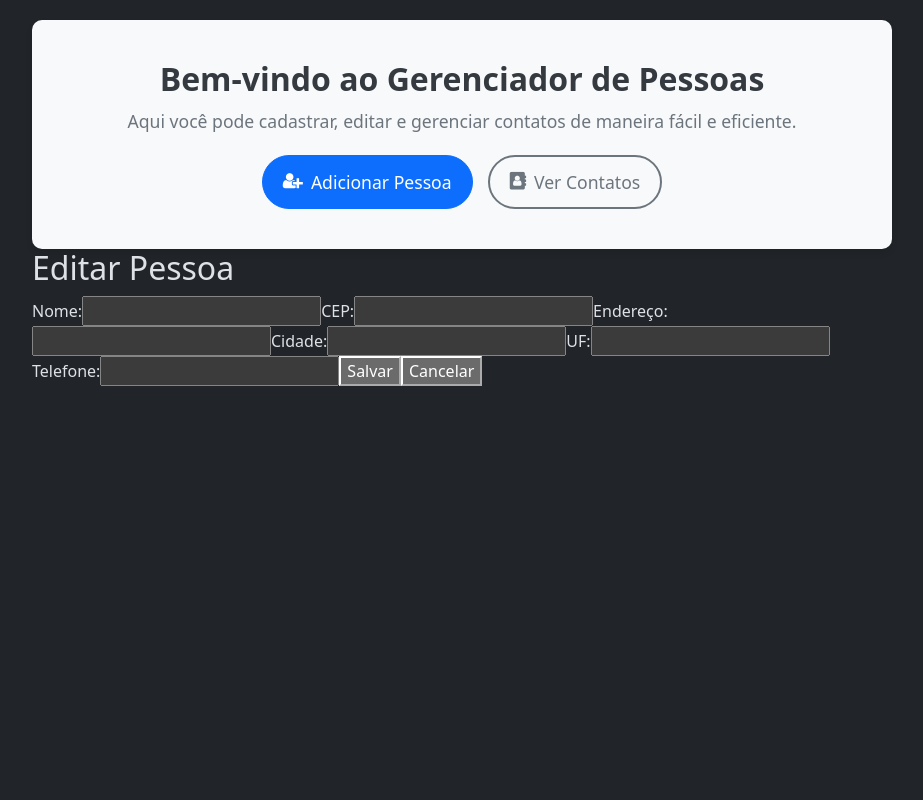
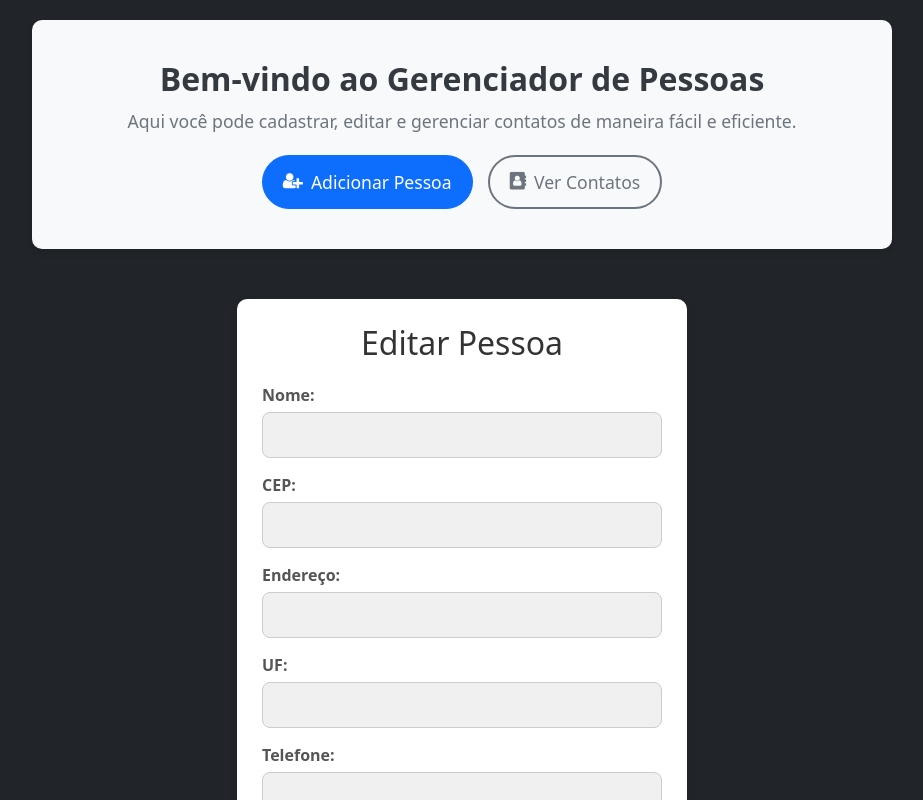
Before and after one commit to GU1LHERMESILV4/AppContatos, an Angular app: page /edit/1 in a window 1280 px wide. Shown: the top 800 px of the page, without its empty margins (178-1101 px from the left). Built offline with nearby package versions, Linux system fonts and the light colour scheme; no server answers.

Commit message:
Alterações no person-edit

```diff
--- a/src/app/components/person-edit/person-edit.component.html
+++ b/src/app/components/person-edit/person-edit.component.html
@@ -1,24 +1,37 @@
+<div class="edit-container">
   <h2>Editar Pessoa</h2>
 
-<form (ngSubmit)="updatePerson()">
+  <form (ngSubmit)="updatePerson()" class="edit-form">
+    <div class="form-group">
       <label>Nome:</label>
       <input type="text" [(ngModel)]="person.nome" name="name" required />
+    </div>
 
+    <div class="form-group">
       <label>CEP:</label>
       <input type="text" [(ngModel)]="person.cep" name="cep" required />
+    </div>
 
+    <div class="form-group">
       <label>Endereço:</label>
       <input type="text" [(ngModel)]="person.endereco" name="address" required />
+    </div>
 
-  <label>Cidade:</label>
-  <input type="text" [(ngModel)]="person.cidade" name="city" required />
-
+    <div class="form-group">
       <label>UF:</label>
       <input type="text" [(ngModel)]="person.uf" name="uf" required />
+    </div>
 
+    <div class="form-group">
       <label>Telefone:</label>
       <input type="text" [(ngModel)]="person.telefone" name="phone" />
+    </div>
 
-  <button type="submit">Salvar</button>
-  <button type="button" (click)="router.navigate(['/list'])">Cancelar</button>
+    <div class="button-group">
+      <button type="submit" class="btn btn-primary">Salvar</button>
+      <button type="button" class="btn btn-secondary" (click)="router.navigate(['/list'])">
+        Cancelar
+      </button>
+    </div>
   </form>
+</div>
--- /dev/null
+++ b/src/app/components/person-edit/person-edit.component.scss
@@ -0,0 +1,79 @@
+.edit-container {
+    max-width: 450px;
+    margin: 50px auto;
+    padding: 25px;
+    background: #fff;
+    border-radius: 10px;
+    box-shadow: 0px 4px 10px rgba(0, 0, 0, 0.1);
+
+    h2 {
+      text-align: center;
+      margin-bottom: 20px;
+      color: #333;
+    }
+
+    .edit-form {
+      display: flex;
+      flex-direction: column;
+      gap: 15px;
+
+      .form-group {
+        display: flex;
+        flex-direction: column;
+
+        label {
+          font-weight: bold;
+          margin-bottom: 5px;
+          color: #555;
+        }
+
+        input {
+          padding: 10px;
+          border: 1px solid #ccc;
+          border-radius: 8px;
+          font-size: 16px;
+          color: #333;
+          background-color: #f0f0f0;
+        }
+
+        input:focus {
+          border-color: #007bff;
+          outline: none;
+          box-shadow: 0 0 5px rgba(0, 123, 255, 0.5);
+          background-color: #ffffff;
+        }
+      }
+
+      .button-group {
+        display: flex;
+        justify-content: space-between;
+        margin-top: 15px;
+
+        .btn {
+          padding: 10px 15px;
+          border: none;
+          border-radius: 5px;
+          cursor: pointer;
+          font-size: 16px;
+        }
+
+        .btn-primary {
+          background: #007bff;
+          color: white;
+        }
+
+        .btn-primary:hover {
+          background: #0056b3;
+        }
+
+        .btn-secondary {
+          background: #ccc;
+          color: black;
+        }
+
+        .btn-secondary:hover {
+          background: #999;
+        }
+      }
+    }
+  }
--- a/src/app/components/person-edit/person-edit.component.ts
+++ b/src/app/components/person-edit/person-edit.component.ts
@@ -6,6 +6,7 @@ import { Person } from 'src/app/interfaces/person.model';
 @Component({
   selector: 'app-person-edit',
   templateUrl: './person-edit.component.html',
+  styleUrls: ['./person-edit.component.scss']
 })
 export class PersonEditComponent implements OnInit {
   person: Person = {
@@ -13,32 +14,35 @@ export class PersonEditComponent implements OnInit {
     nome: '',
     cep: '',
     endereco: '',
-    cidade: '',
     uf: '',
     telefone: ''
   };
 
   constructor(
     private personService: PersonService,
-    public router: Router,
-    private route: ActivatedRoute
+    private route: ActivatedRoute,
+    public router: Router
   ) {}
 
   ngOnInit(): void {
-    const id = Number(this.route.snapshot.paramMap.get('id'));
+    const id = Number(this.route.snapshot.paramMap.get('id')); // Obtém o ID da URL
     if (id) {
-      this.personService.getPersonById(id).subscribe((data) => {
-        this.person = data;
+      this.personService.getPersonById(id).subscribe((data: Person) => {
+        if (data) {
+          this.person = data; // Preenche os campos com os dados do contato
+        }
       });
     }
   }
 
   updatePerson(): void {
-    if (this.person.id) {
-      this.personService.updatePerson(this.person.id, this.person).subscribe(() => {
-        alert('Pessoa atualizada com sucesso!');
-        this.router.navigate(['/list']);
-      });
-    }
+    this.personService.updatePerson(this.person.id, this.person).subscribe(() => {
+      alert('Contato atualizado com sucesso!');
+      this.router.navigate(['/list']);
+    });
+  }
+
+  goBack(): void {
+    this.router.navigate(['/list']);
   }
 }
--- a/src/app/components/person-list/person-list.component.html
+++ b/src/app/components/person-list/person-list.component.html
@@ -1,6 +1,7 @@
 <div class="container">
   <h2>Lista de Pessoas</h2>
   <table>
+    <thead>
       <tr>
         <th>ID</th>
         <th>Nome</th>
@@ -10,6 +11,8 @@
         <th>Telefone</th>
         <th>Ações</th>
       </tr>
+    </thead>
+    <tbody>
       <tr *ngFor="let person of people">
         <td>{{ person.id }}</td>
         <td>{{ person.nome }}</td>
@@ -18,12 +21,10 @@
         <td>{{ person.uf }}</td>
         <td>{{ person.telefone }}</td>
         <td>
-        <button (click)="editPerson(person.id)">Editar</button>
-        <button (click)="deletePerson(person.id)">Excluir</button>
+          <button class="edit-btn" (click)="editPerson(person.id)">Editar</button>
+          <button class="delete-btn" (click)="deletePerson(person.id)">Excluir</button>
         </td>
       </tr>
+    </tbody>
   </table>
-  <app-person-table [people]="people"></app-person-table>
-
-
 </div>
--- a/src/app/components/person-list/person-list.component.scss
+++ b/src/app/components/person-list/person-list.component.scss
@@ -15,8 +15,8 @@
     table {
       width: 100%;
       border-collapse: collapse;
+      border-radius: 10px;
       overflow: hidden;
-      border-radius: 10px;
 
       th, td {
         padding: 12px;
@@ -38,13 +38,16 @@
         background: #e9ecef;
         transition: 0.3s ease-in-out;
       }
-    }
 
       td {
         color: #444;
       }
+    }
 
-    button {
+    // Botões de ação
+    .edit-btn {
+      background: #28a745;
+      color: white;
       border: none;
       padding: 8px 12px;
       margin: 5px;
@@ -53,22 +56,24 @@
       font-weight: bold;
       transition: 0.3s ease-in-out;
 
-      &:first-child {
-        background: #28a745;
-        color: white;
-
       &:hover {
         background: #218838;
       }
     }
 
-      &:last-child {
+    .delete-btn {
       background: #dc3545;
       color: white;
+      border: none;
+      padding: 8px 12px;
+      margin: 5px;
+      border-radius: 5px;
+      cursor: pointer;
+      font-weight: bold;
+      transition: 0.3s ease-in-out;
 
       &:hover {
         background: #b02a37;
       }
     }
   }
-  }
--- a/src/app/components/person-list/person-list.component.ts
+++ b/src/app/components/person-list/person-list.component.ts
@@ -2,7 +2,6 @@ import { Component, OnInit } from '@angular/core';
 import { PersonService } from 'src/app/services/person.service';
 import { Router } from '@angular/router';
 import { Person } from 'src/app/interfaces/person.model';
-
 
 @Component({
   selector: 'app-person-list',
@@ -14,18 +13,52 @@ export class PersonListComponent implements OnInit {
 
   constructor(public personService: PersonService, public router: Router) {}
 
-
   ngOnInit(): void {
     this.loadPeople();
   }
 
   loadPeople(): void {
     this.personService.getPeople().subscribe((data: Person[]) => {
-      this.people = data.map(person => ({
-        ...person,
-        id: person.id ?? 0
-      }));
+      if (data.length > 0) {
+        this.people = data.map(person => ({
+          ...person,
+          id: person.id ?? 0
+        }));
+      } else {
+        this.loadExamplePeople(); // Carrega exemplos se a API não retornar nada
+      }
+    }, () => {
+      this.loadExamplePeople(); // Em caso de erro, carrega exemplos também
     });
+  }
+
+  loadExamplePeople(): void {
+    this.people = [
+      {
+        id: 1,
+        nome: 'João Silva',
+        endereco: 'Rua das Flores, 123',
+        cep: '12345-678',
+        uf: 'SP',
+        telefone: '(11) 98765-4321'
+      },
+      {
+        id: 2,
+        nome: 'Maria Oliveira',
+        endereco: 'Avenida Brasil, 456',
+        cep: '87654-321',
+        uf: 'RJ',
+        telefone: '(21) 99988-7766'
+      },
+      {
+        id: 3,
+        nome: 'Carlos Santos',
+        endereco: 'Praça Central, 789',
+        cep: '54321-987',
+        uf: 'MG',
+        telefone: '(31) 91234-5678'
+      }
+    ];
   }
 
   editPerson(id: number): void {
--- a/src/app/interfaces/person.model.ts
+++ b/src/app/interfaces/person.model.ts
@@ -3,7 +3,6 @@ export interface Person {
   nome: string;
   cep: string;
   endereco: string;
-  cidade: string;
   uf: string;
   telefone?: string;
   ativo?: boolean;
--- a/src/app/services/person.service.ts
+++ b/src/app/services/person.service.ts
@@ -1,13 +1,13 @@
 import { Injectable } from '@angular/core';
 import { HttpClient } from '@angular/common/http';
 import { Observable } from 'rxjs';
-import { Person } from 'src/app/interfaces/person.model';
+import { Person } from '../interfaces/person.model';
 
 @Injectable({
   providedIn: 'root'
 })
 export class PersonService {
-  private apiUrl = 'http://localhost:8080/api/pessoas'; // Substitua pelo seu endpoint real
+  private apiUrl = 'http://localhost:3000/people'; // URL da API
 
   constructor(private http: HttpClient) {}
 
@@ -19,11 +19,7 @@ export class PersonService {
     return this.http.get<Person>(`${this.apiUrl}/${id}`);
   }
 
-  createPerson(person: Person): Observable<Person> {
-    return this.http.post<Person>(this.apiUrl, person);
-  }
-
-  updatePerson(id: number, person: Person): Observable<Person> {  // 🔹 Método de atualização
+  updatePerson(id: number, person: Person): Observable<Person> {
     return this.http.put<Person>(`${this.apiUrl}/${id}`, person);
   }
 
```
Lines whose indentation alone changed are shown as unchanged.
